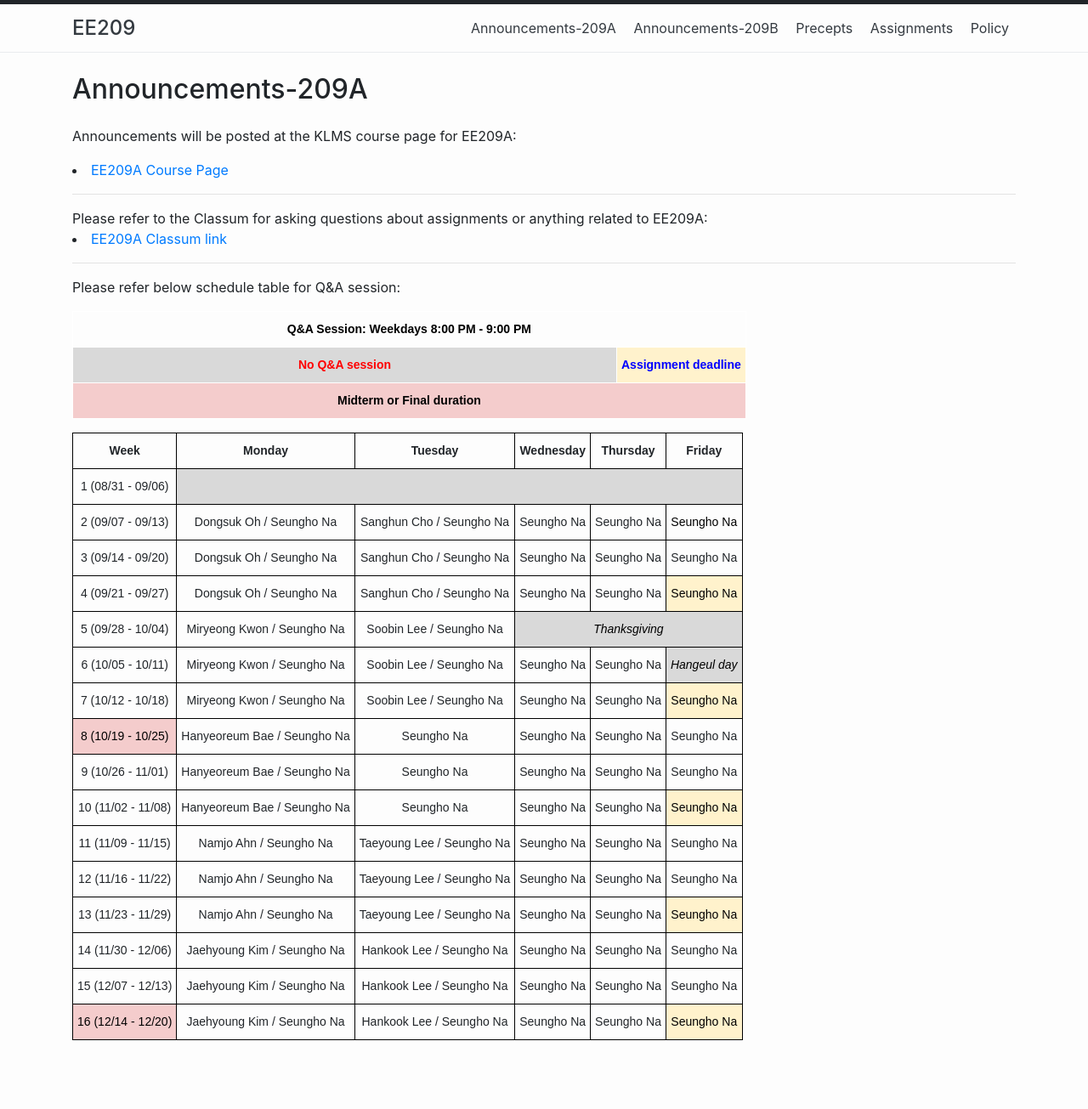
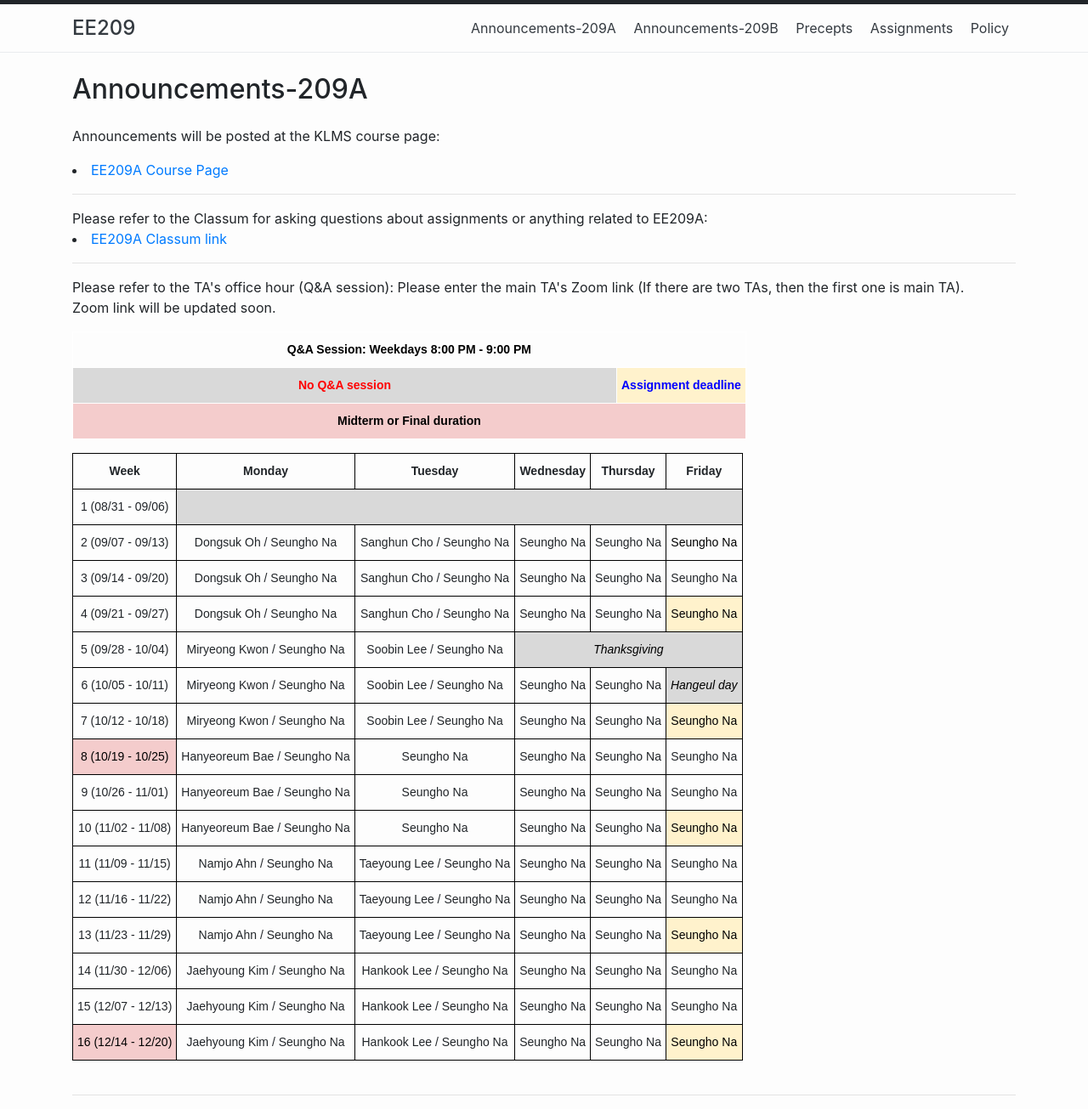
Before and after one commit to ee209-2020-fall/ee209-2020-fall, a Jekyll site: the page built from announcementsA.md, in a window 1280 px wide. Shown: the whole page at 85% size. Built offline with Jekyll 4.4.1, drawn with Linux system fonts in a browser that asks for light colours; before the commit the page ends 1224 px from its top, so only the background shows below that.

Commit message:
C:/Program Files/Git/

```diff
--- a/announcementsA.md
+++ b/announcementsA.md
@@ -4,7 +4,7 @@ title: Announcements-209A
 permalink: /announcements-209A/
 ---
 
-Announcements will be posted at the KLMS course page for EE209A:
+Announcements will be posted at the KLMS course page:
 <li class="toclevel-1"> <a href="http://klms.kaist.ac.kr/course/view.php?id=118849">EE209A Course Page</a><br>
 
 <hr><p></p>
@@ -13,7 +13,11 @@ Please refer to the Classum for asking questions about assignments or anything r
 
 
 <hr><p></p>
-Please refer below schedule table for Q&A session:
+Please refer to the TA's office hour (Q&A session):
+
+Please enter the main TA's Zoom link (If there are two TAs, then the first one is main TA).
+<br>
+Zoom link will be updated soon.
 
 <p></p>
 <style type="text/css">
@@ -201,3 +205,6 @@ Please refer below schedule table for Q&A session:
   </tr>
 </tbody>
 </table>
+
+<br>
+<hr><p></p>
```
